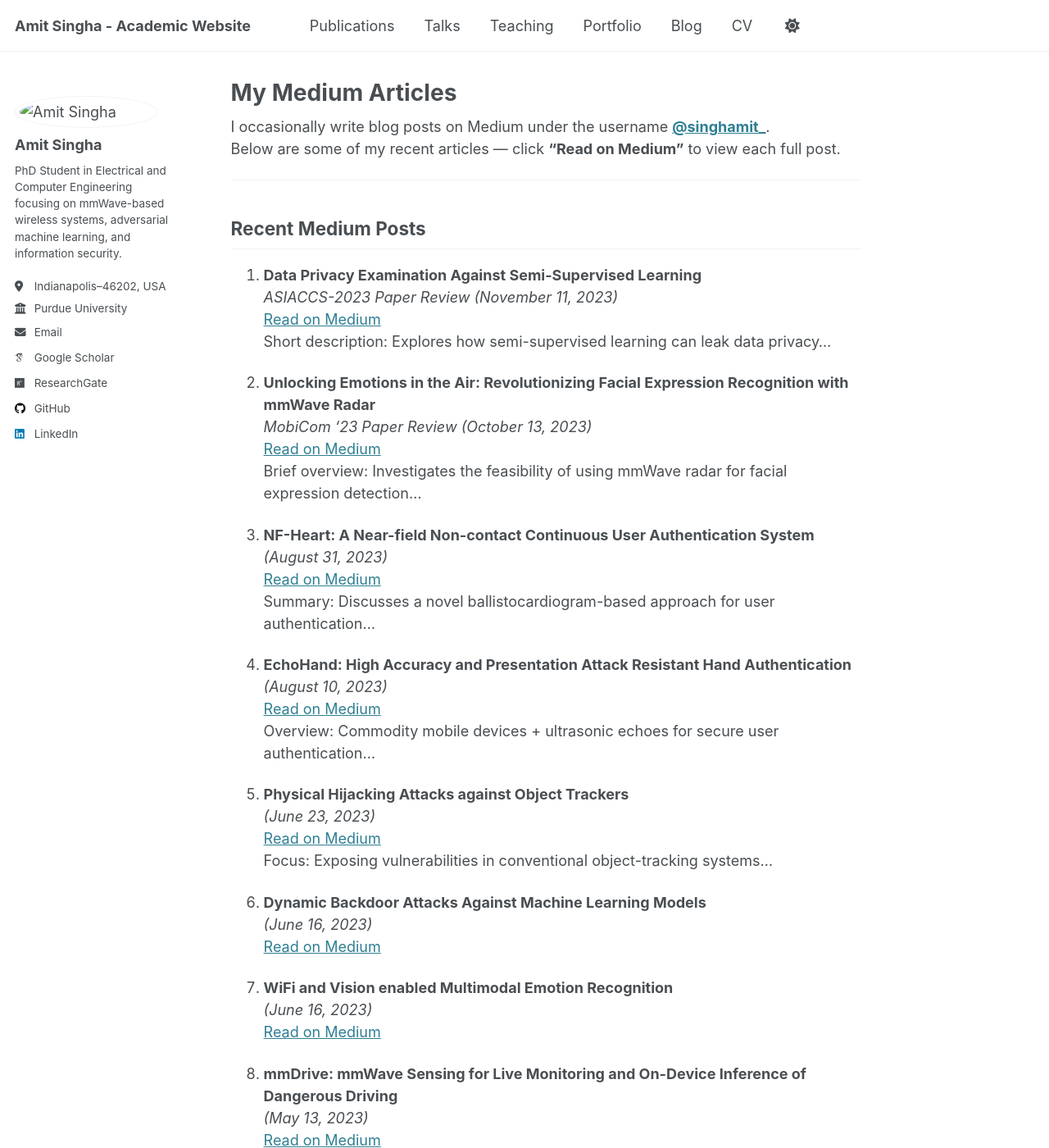
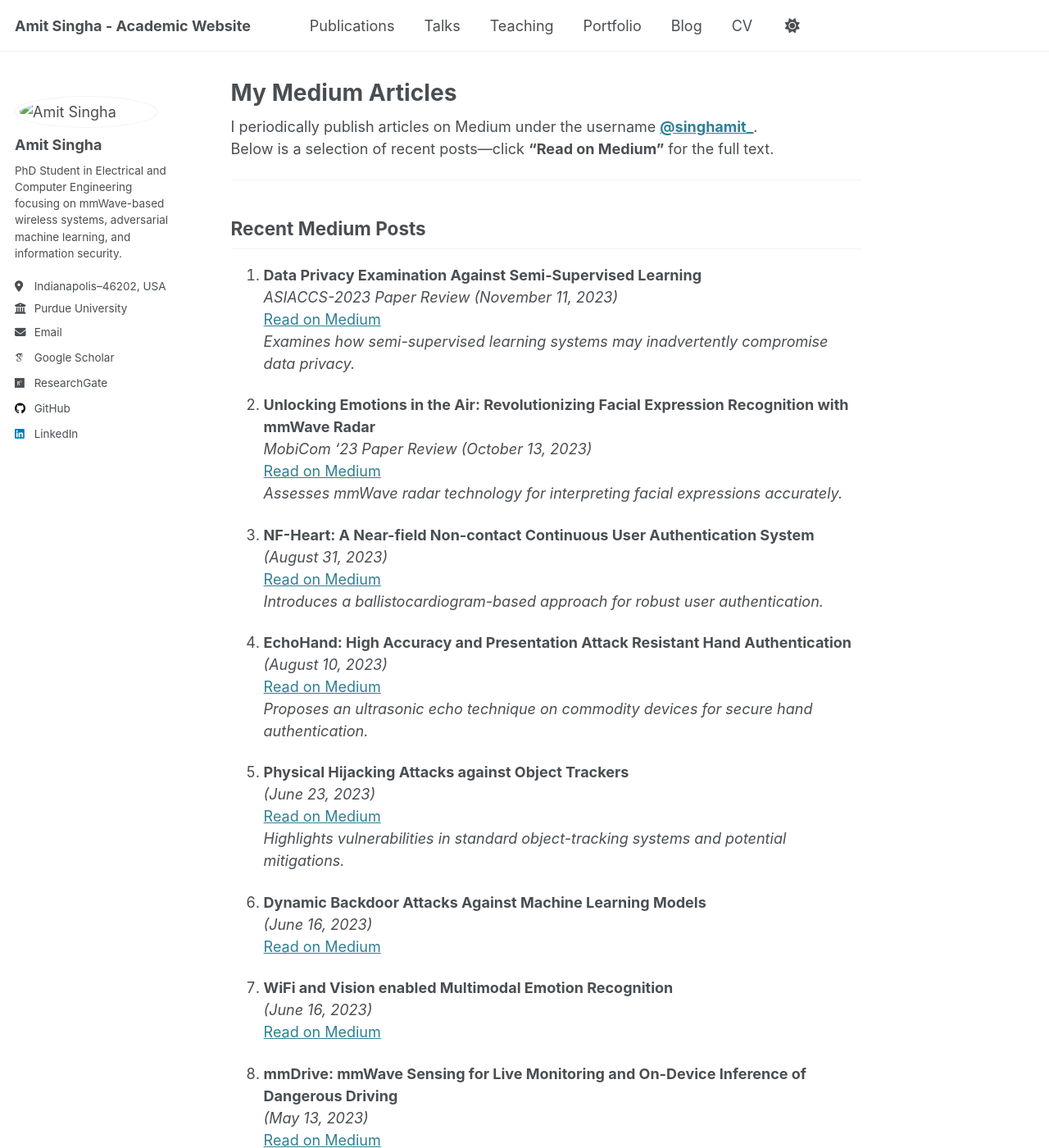
Before and after one commit to singpurdue/singpurdue.github.io, a Jekyll site: the page built from _pages/blog.md, in a window 1280 px wide and 1400 px high. Shown: the whole window at 82% size. Built offline with Jekyll 4.4.1, drawn with Linux system fonts in a browser that asks for light colours; some web fonts are replaced; some of the changed text lies outside the part shown.

Commit message:
Update blog.md

```diff
--- a/_pages/blog.md
+++ b/_pages/blog.md
@@ -5,8 +5,8 @@ permalink: /blog/
 author_profile: true
 ---
 
-I occasionally write blog posts on Medium under the username [**@singhamit_**](https://medium.com/@singhamit_).
-Below are some of my recent articles — click **“Read on Medium”** to view each full post.
+I periodically publish articles on Medium under the username [**@singhamit_**](https://medium.com/@singhamit_).
+Below is a selection of recent posts—click **“Read on Medium”** for the full text.
 
 ---
 
@@ -14,28 +14,28 @@ Below are some of my recent articles — click **“Read on Medium”** to view
 
 1. **Data Privacy Examination Against Semi-Supervised Learning**
    *ASIACCS-2023 Paper Review (November 11, 2023)*
-   [Read on Medium]([https://medium.com/@singhamit_/data-privacy-examination-against-semi-supervised-learning-ASIACCS-2023-PAPER-REVIEW](https://medium.com/@singhamit_/data-privacy-examination-against-semi-supervised-learning-bf39639606b5))
-   Short description: Explores how semi-supervised learning can leak data privacy...
+   [Read on Medium](https://medium.com/@singhamit_/data-privacy-examination-against-semi-supervised-learning-bf39639606b5)
+   *Examines how semi-supervised learning systems may inadvertently compromise data privacy.*
 
 2. **Unlocking Emotions in the Air: Revolutionizing Facial Expression Recognition with mmWave Radar**
    *MobiCom ‘23 Paper Review (October 13, 2023)*
-   [Read on Medium]([https://medium.com/@singhamit_/unlocking-emotions-in-the-air...](https://medium.com/@singhamit_/unlocking-emotions-in-the-air-revolutionizing-facial-expression-recognition-with-mmwave-radar-38741a0ce093))
-   Brief overview: Investigates the feasibility of using mmWave radar for facial expression detection...
+   [Read on Medium](https://medium.com/@singhamit_/unlocking-emotions-in-the-air-revolutionizing-facial-expression-recognition-with-mmwave-radar-38741a0ce093)
+   *Assesses mmWave radar technology for interpreting facial expressions accurately.*
 
 3. **NF-Heart: A Near-field Non-contact Continuous User Authentication System**
    *(August 31, 2023)*
    [Read on Medium](https://medium.com/@singhamit_/nf-heart-a-near-field-non-contact-continuous-user-authentication-system-via-ballistocardiogram-f87fc85486a8)
-   Summary: Discusses a novel ballistocardiogram-based approach for user authentication...
+   *Introduces a ballistocardiogram-based approach for robust user authentication.*
 
 4. **EchoHand: High Accuracy and Presentation Attack Resistant Hand Authentication**
    *(August 10, 2023)*
    [Read on Medium](https://medium.com/@singhamit_/echohand-high-accuracy-and-presentation-attack-resistant-hand-authentication-on-commodity-mobile-f08890741768)
-   Overview: Commodity mobile devices + ultrasonic echoes for secure user authentication...
+   *Proposes an ultrasonic echo technique on commodity devices for secure hand authentication.*
 
 5. **Physical Hijacking Attacks against Object Trackers**
    *(June 23, 2023)*
    [Read on Medium](https://medium.com/@singhamit_/physical-hijacking-attacks-against-object-trackers-24637e02b5d7)
-   Focus: Exposing vulnerabilities in conventional object-tracking systems...
+   *Highlights vulnerabilities in standard object-tracking systems and potential mitigations.*
 
 6. **Dynamic Backdoor Attacks Against Machine Learning Models**
    *(June 16, 2023)*
@@ -59,8 +59,8 @@ Below are some of my recent articles — click **“Read on Medium”** to view
 
 ---
 
-### Want More?
+### Interested in More?
 
-- **[Publications](/publications/):** My peer-reviewed papers
-- **[Talks](/talks/):** Conference and symposium presentations
-- **[CV](/cv/):** Full academic history, research, and more
+- **[Publications](/publications/)**: Peer-reviewed articles and ongoing works
+- **[Talks](/talks/)**: Conference presentations and symposium appearances
+- **[CV](/cv/)**: Complete academic record and research trajectory
```
